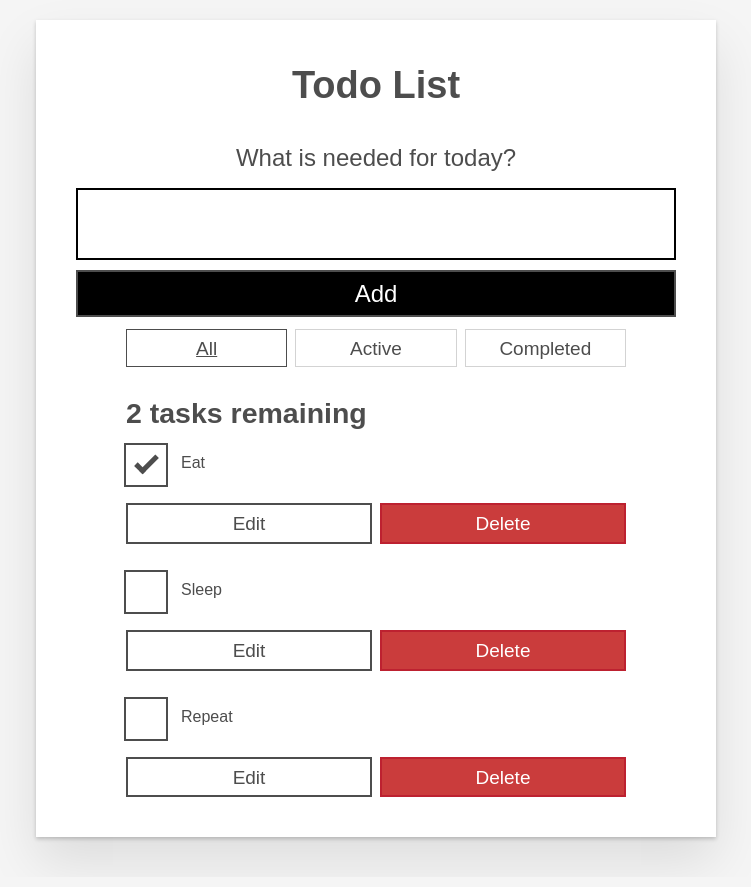
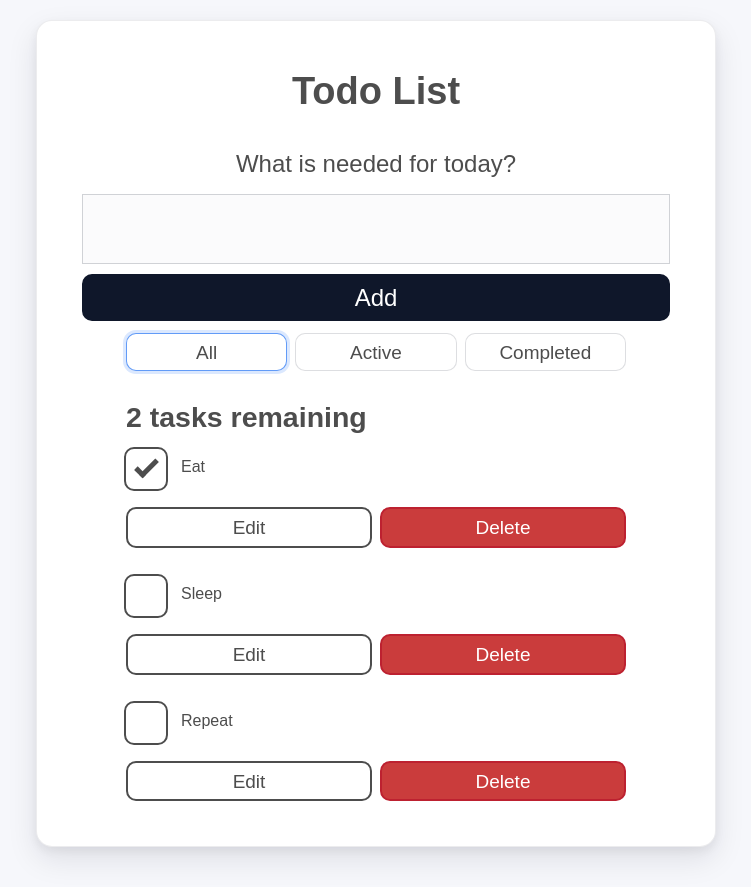
Before and after one commit to kawrae/Dynamic-Web-Tech, a React (Vite) app in the folder Lab4/todo-list/: page / in a window 1280 px wide. Shown: the whole page, without its empty margins (264-1015 px from the left). Built offline with nearby package versions, Linux system fonts and the light colour scheme.

Commit message:
Update index.css

```diff
--- a/Lab4/todo-list/src/index.css
+++ b/Lab4/todo-list/src/index.css
@@ -1,24 +1,23 @@
-/* Resets */
 *,
 *::before,
 *::after {
   box-sizing: border-box;
 }
-*:focus-visible {
-  outline: 3px dashed #228bec;
-  outline-offset: 0;
-}
+
 html {
   font: 62.5% / 1.15 sans-serif;
 }
+
 h1,
 h2 {
   margin-bottom: 0;
 }
+
 ul {
   list-style: none;
   padding: 0;
 }
+
 button {
   -moz-osx-font-smoothing: inherit;
   -webkit-font-smoothing: inherit;
@@ -33,9 +32,11 @@ button {
   padding: 0;
   width: auto;
 }
+
 button::-moz-focus-inner {
   border: 0;
 }
+
 button,
 input,
 optgroup,
@@ -46,76 +47,127 @@ textarea {
   line-height: 1.15;
   margin: 0;
 }
+
 button,
 input {
   overflow: visible;
 }
+
 input[type="text"] {
   border-radius: 0;
 }
+
 body {
-  background-color: whitesmoke;
-  color: #4d4d4d;
-  font:
-    1.6rem/1.25 "Arial",
-    sans-serif;
   margin: 0 auto;
   max-width: 68rem;
   width: 100%;
+  color: #4d4d4d;
+  font: 1.6rem/1.25 "Arial", sans-serif;
+  background-color: #f6f7fb;
 }
+
 @media screen and (width >= 620px) {
   body {
     font-size: 1.9rem;
     line-height: 1.31579;
   }
 }
-/* End resets */
-/* Global styles */
+
+:root {
+  --focus-ring: rgba(59, 130, 246, 0.55);
+  --focus-outline: #3b82f6;
+  --card-border: rgba(15, 23, 42, 0.08);
+}
+
 .form-group > input[type="text"] {
   display: inline-block;
   margin-top: 0.4rem;
 }
+
 .btn {
   border: 0.2rem solid #4d4d4d;
   cursor: pointer;
   padding: 0.8rem 1rem 0.7rem;
   text-transform: capitalize;
+
+  border-radius: 10px;
+  transition:
+    transform 80ms ease,
+    box-shadow 140ms ease,
+    border-color 140ms ease,
+    background 140ms ease;
 }
+
+.btn:hover {
+  box-shadow: 0 8px 18px rgba(15, 23, 42, 0.08);
+}
+
+.btn:active {
+  transform: translateY(1px);
+}
+
 .btn.toggle-btn {
   border-color: lightgray;
   border-width: 1px;
+
+  background: #ffffff;
+  border-color: rgba(15, 23, 42, 0.14);
 }
+
 .btn.toggle-btn[aria-pressed="true"] {
   border-color: #4d4d4d;
   text-decoration: underline;
+
+  border-color: rgba(59, 130, 246, 0.8);
+  box-shadow: 0 0 0 3px rgba(59, 130, 246, 0.18);
+  text-decoration: none;
 }
+
 .btn__danger {
   background-color: #ca3c3c;
   border-color: #bd2130;
   color: white;
 }
+
+.btn__danger:hover {
+  box-shadow: 0 10px 22px rgba(202, 60, 60, 0.18);
+}
+
 .btn__filter {
   border-color: lightgrey;
 }
+
 .btn__primary {
   background-color: black;
   color: white;
+
+  background: #0f172a;
+  border-color: #0f172a;
 }
+
+.btn__primary:hover {
+  box-shadow: 0 10px 22px rgba(15, 23, 42, 0.18);
+}
+
 .btn-group {
   display: flex;
   justify-content: space-between;
 }
+
 .btn-group > * {
   flex: 1 1 49%;
 }
+
 .btn-group > * + * {
   margin-left: 0.8rem;
 }
+
 .label-wrapper {
   flex: 0 0 100%;
   margin: 0;
   text-align: center;
 }
+
 .visually-hidden {
   clip: rect(1px, 1px, 1px, 1px);
   height: 1px;
@@ -124,16 +176,26 @@ body {
   white-space: nowrap;
   width: 1px;
 }
+
+*:focus-visible {
+  outline: 2px solid var(--focus-outline);
+  outline-offset: 2px;
+  box-shadow: 0 0 0 4px var(--focus-ring);
+}
+
 [class*="stack"] > * {
   margin-bottom: 0;
   margin-top: 0;
 }
+
 .stack-small > * + * {
   margin-top: 1.25rem;
 }
+
 .stack-large > * + * {
   margin-top: 2.5rem;
 }
+
 @media screen and (width >= 550px) {
   .stack-small > * + * {
     margin-top: 1.4rem;
@@ -142,33 +204,43 @@ body {
     margin-top: 2.8rem;
   }
 }
+
 .stack-exception {
   margin-top: 1.2rem;
 }
-/* End global styles */
-/* General app styles */
+
 .todoapp {
   background: white;
+  margin: 2rem 0 4rem 0;
+  padding: 1rem;
+  position: relative;
   box-shadow:
     0 2px 4px 0 rgb(0 0 0 / 20%),
     0 2.5rem 5rem 0 rgb(0 0 0 / 10%);
-  margin: 2rem 0 4rem 0;
-  padding: 1rem;
-  position: relative;
+  background: #ffffff;
+  border: 1px solid var(--card-border);
+  border-radius: 16px;
+  box-shadow:
+    0 12px 30px rgba(15, 23, 42, 0.10),
+    0 4px 10px rgba(15, 23, 42, 0.06);
 }
+
 @media screen and (width >= 550px) {
   .todoapp {
-    padding: 4rem;
+    padding: 4.5rem;
   }
 }
+
 .todoapp > * {
   margin-left: auto;
   margin-right: auto;
   max-width: 50rem;
 }
+
 .todoapp > form {
   max-width: 100%;
 }
+
 .todoapp > h1 {
   display: block;
   margin: 0;
@@ -176,6 +248,7 @@ body {
   max-width: 100%;
   text-align: center;
 }
+
 .label__lg {
   line-height: 1.01567;
   font-weight: 300;
@@ -183,48 +256,79 @@ body {
   padding: 0.8rem;
   text-align: center;
 }
+
 .input__lg {
   border: 2px solid black;
   padding: 2rem;
+  background: #fbfbfc;
+  border: 1px solid rgba(15, 23, 42, 0.18);
+  border-radius: 10px;
+  transition: border-color 140ms ease, box-shadow 140ms ease, background 140ms ease;
 }
+
+.input__lg:hover {
+  background: #ffffff;
+  border-color: rgba(15, 23, 42, 0.28);
+}
+
 .input__lg:focus-visible {
-  border-color: #4d4d4d;
-  box-shadow: inset 0 0 0 2px;
+  outline: 2px solid var(--focus-outline);
+  outline-offset: 2px;
+  border-color: var(--focus-outline);
+  box-shadow: 0 0 0 4px var(--focus-ring);
+  background: #ffffff;
 }
+
 [class*="__lg"] {
   display: inline-block;
   font-size: 1.9rem;
   width: 100%;
 }
+
 [class*="__lg"]:not(:last-child) {
   margin-bottom: 1rem;
 }
+
 @media screen and (width >= 620px) {
   [class*="__lg"] {
     font-size: 2.4rem;
   }
 }
-/* End general app styles */
-/* Todo item styles */
+
 .todo {
   display: flex;
   flex-direction: row;
   flex-wrap: wrap;
 }
+
 .todo > * {
   flex: 0 0 100%;
 }
+
 .todo-text {
   border: 2px solid #565656;
   min-height: 4.4rem;
   padding: 0.4rem 0.8rem;
   width: 100%;
+  background: #fbfbfc;
+  border: 1px solid rgba(15, 23, 42, 0.18);
+  border-radius: 10px;
+  transition: border-color 140ms ease, box-shadow 140ms ease, background 140ms ease;
 }
+
+.todo-text:hover {
+  background: #ffffff;
+  border-color: rgba(15, 23, 42, 0.28);
+}
+
 .todo-text:focus-visible {
-  box-shadow: inset 0 0 0 2px;
+  outline: 2px solid var(--focus-outline);
+  outline-offset: 2px;
+  border-color: var(--focus-outline);
+  box-shadow: 0 0 0 4px var(--focus-ring);
+  background: #ffffff;
 }
-/* End todo item styles */
-/* Checkbox styles */
+
 .c-cb {
   -webkit-font-smoothing: antialiased;
   box-sizing: border-box;
@@ -238,6 +342,7 @@ body {
   padding-left: 40px;
   position: relative;
 }
+
 .c-cb > label::before,
 .c-cb > input[type="checkbox"] {
   box-sizing: border-box;
@@ -246,6 +351,7 @@ body {
   top: -2px;
   width: 44px;
 }
+
 .c-cb > input[type="checkbox"] {
   -webkit-font-smoothing: antialiased;
   cursor: pointer;
@@ -254,6 +360,7 @@ body {
   position: absolute;
   z-index: 1;
 }
+
 .c-cb > label {
   cursor: pointer;
   display: inline-block;
@@ -264,16 +371,23 @@ body {
   padding: 8px 15px 5px;
   touch-action: manipulation;
 }
+
 .c-cb > label::before {
   background: transparent;
   border: 2px solid currentColor;
   content: "";
   position: absolute;
+
+  border-radius: 10px;
 }
+
 .c-cb > input[type="checkbox"]:focus-visible + label::before {
-  border-width: 4px;
-  outline: 3px dashed #228bec;
+  border-width: 2px;
+  border-color: var(--focus-outline);
+  outline: none;
+  box-shadow: 0 0 0 4px var(--focus-ring);
 }
+
 .c-cb > label::after {
   background: transparent;
   border: solid;
@@ -289,7 +403,7 @@ body {
   transform: rotate(-45deg);
   width: 18px;
 }
+
 .c-cb > input[type="checkbox"]:checked + label::after {
   opacity: 1;
 }
-/* End checkbox styles */
```
